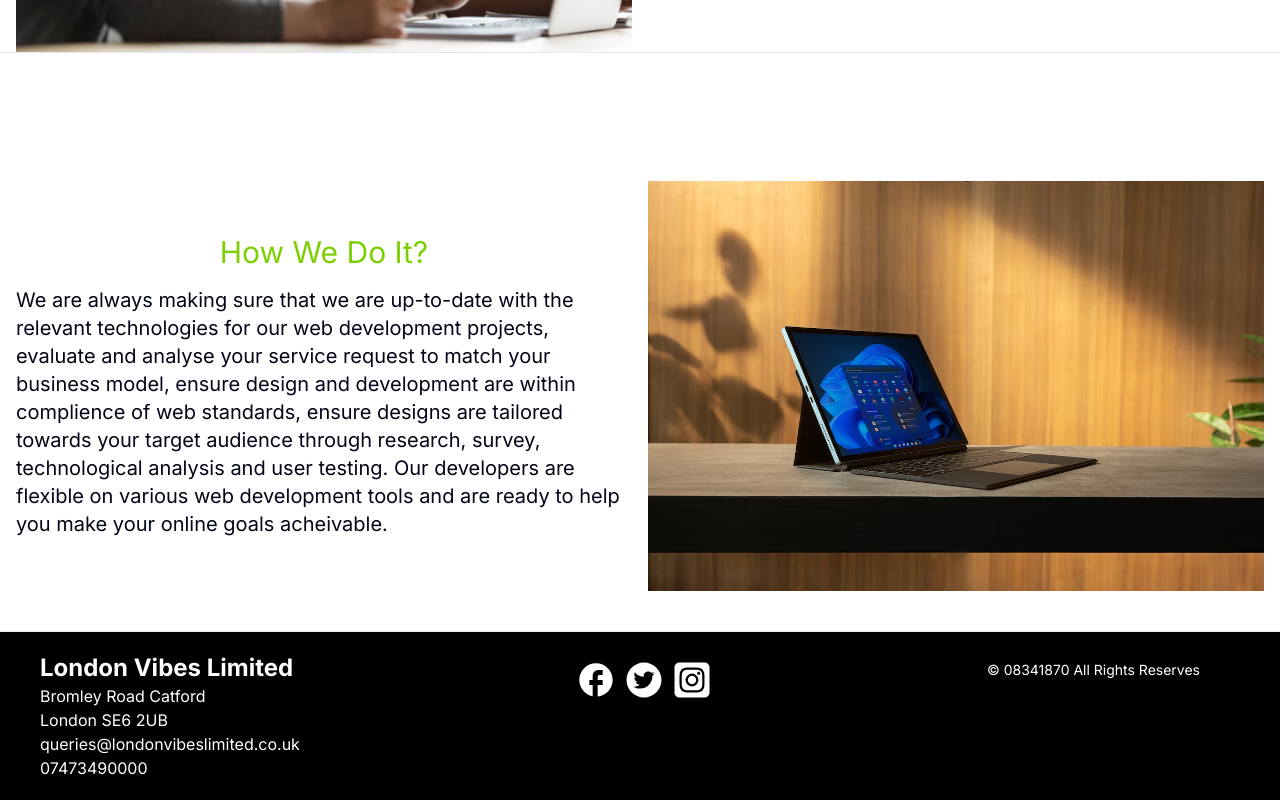
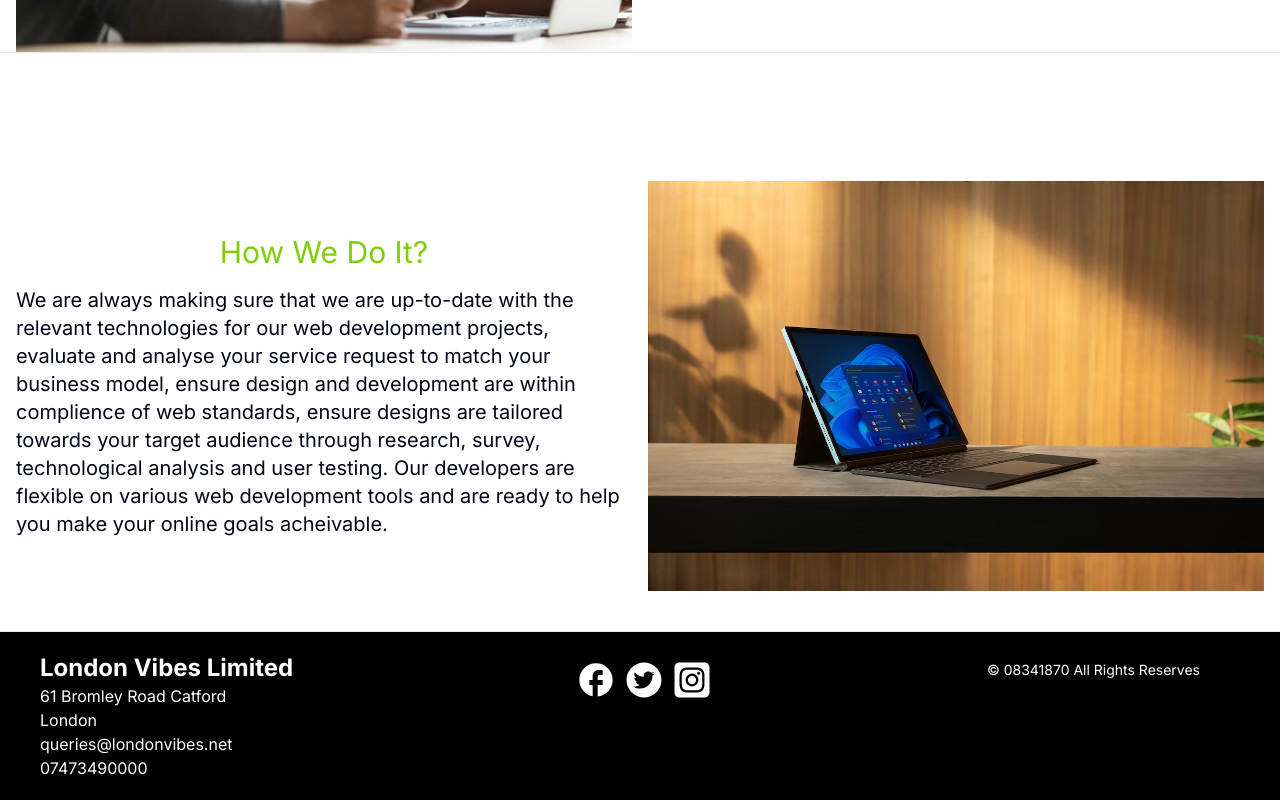
Before and after one commit to Sen12345/lvl-website, a Next.js app: page / in a window 1280 px wide. Shown: the part 2064-2864 px from the top of the page. Built offline with nearby package versions, Linux system fonts and the light colour scheme; no server answers.

Commit message:
Change position of toast notification

```diff
--- a/components/footer.tsx
+++ b/components/footer.tsx
@@ -19,9 +19,9 @@ const Footer = () => {
             <p className="text-2xl">
               <strong>London Vibes Limited</strong>
             </p>
-            <p>Bromley Road Catford</p>
-            <p>London SE6 2UB</p>
-            <p>queries@londonvibeslimited.co.uk</p>
+            <p>61 Bromley Road Catford</p>
+            <p>London</p>
+            <p>queries@londonvibes.net</p>
             <p>07473490000</p>
           </div>
         </div>
```
